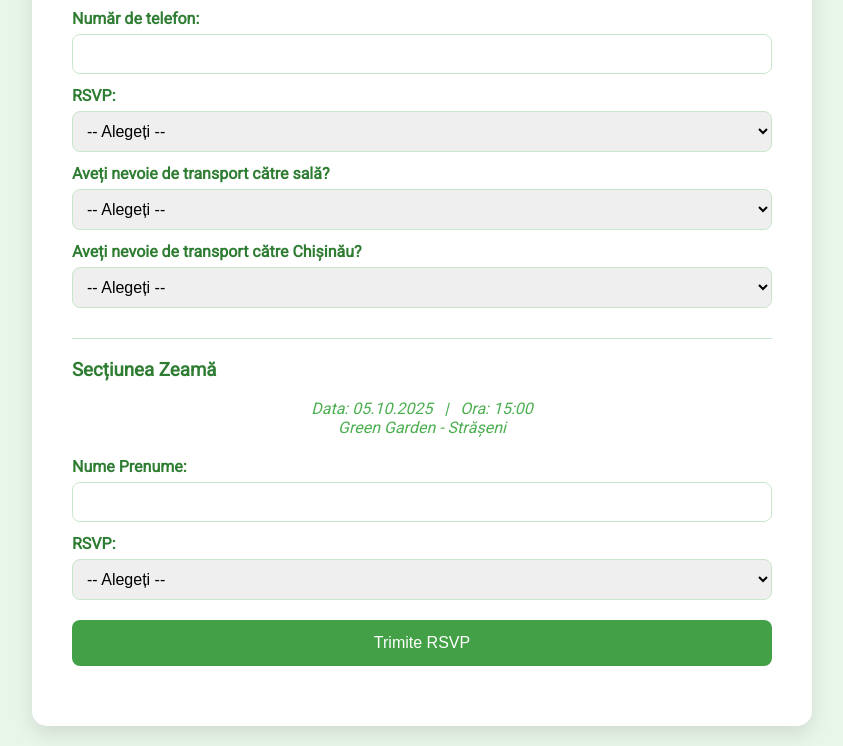
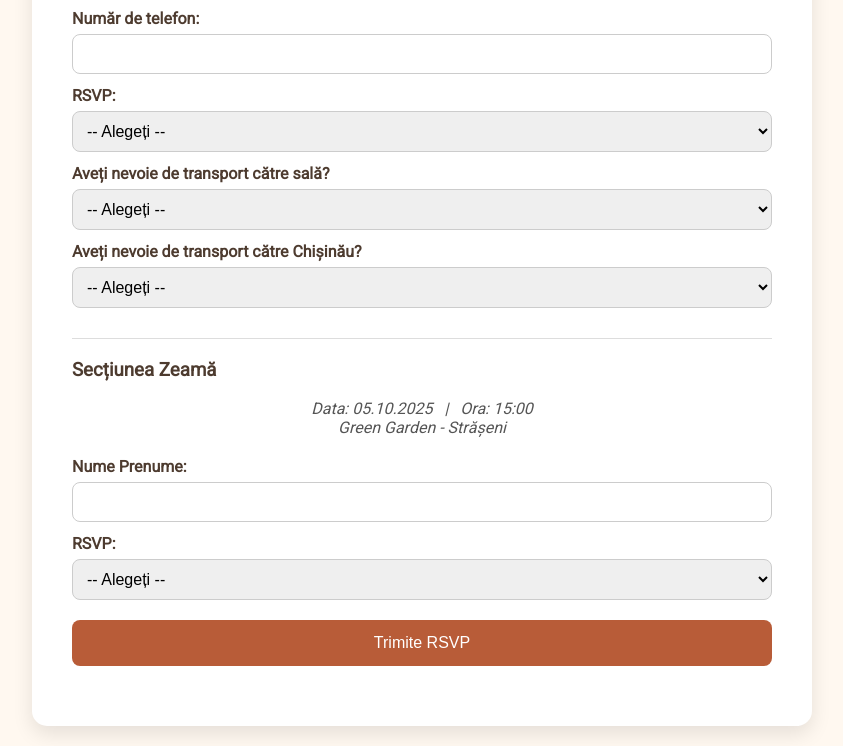
Before and after one commit to IonPislaru/wedding-rsvp, a plain HTML site: page index.html in a window 1280 px wide. Shown: the part 326-1072 px from the top of the page, without its empty margins (218-1061 px from the left). Drawn offline with Linux system fonts and the light colour scheme.

Commit message:
Update index.html

```diff
--- a/index.html
+++ b/index.html
@@ -7,61 +7,54 @@
   <style>
     body {
       font-family: 'Roboto', sans-serif;
-      background: #e8f5e9; /* light pastel green */
+      background: #fff8f0;
       margin: 0;
       padding: 20px;
-      color: #2e7d32; /* darker green for text */
+      color: #4d3b2f;
     }
-
     .container {
       max-width: 700px;
       margin: auto;
-      background: #ffffff;
+      background: #fff;
       padding: 40px;
       border-radius: 15px;
       box-shadow: 0 8px 20px rgba(0,0,0,0.1);
     }
-
     h2 {
       font-family: 'Great Vibes', cursive;
       font-size: 50px;
       text-align: center;
       margin: 0;
-      color: #388e3c; /* slightly darker green */
+      color: #b85c38;
     }
-
     .event-header {
       text-align: center;
       font-style: italic;
-      color: #4caf50;
+      color: #555;
       margin-bottom: 20px;
       margin-top: 5px;
     }
-
     h3 {
       margin-top: 30px;
-      border-top: 1px solid #c8e6c9;
+      border-top: 1px solid #ddd;
       padding-top: 20px;
     }
-
     label {
       display: block;
       margin: 12px 0 6px;
       font-weight: bold;
     }
-
     input, select {
       width: 100%;
       padding: 10px;
-      border: 1px solid #c8e6c9;
+      border: 1px solid #ccc;
       border-radius: 8px;
       font-size: 16px;
       box-sizing: border-box;
     }
-
     button {
       margin-top: 20px;
-      background: #43a047; /* medium green */
+      background: #b85c38;
       color: white;
       border: none;
       padding: 14px;
@@ -70,11 +63,9 @@
       font-size: 16px;
       width: 100%;
     }
-
     button:hover {
-      background: #2e7d32; /* darker green on hover */
+      background: #a14d2e;
     }
-
     #responseMessage {
       margin-top: 20px;
       font-weight: bold;
@@ -143,7 +134,7 @@
   </div>
 
   <script>
-    const scriptURL = "https://script.google.com/macros/s/AKfycbzac_LINHqEClFtwFdwN6aPrBtsvBHSsPM7zY6BJJSMa_kieLt82jNzqu9hwM12YJX3/exec"; // paste your Apps Script Web App URL here
+    const scriptURL = "https://script.google.com/macros/s/AKfycbzDANKjfNa2wv7xZ87uNAO4Eb0GJI-AZVAeh6bOZeHo7rKpAZ-epn_nMpKuAnW3OwBA1w/exec"; // paste your Apps Script Web App URL here
     const form = document.getElementById("rsvpForm");
 
     form.addEventListener("submit", e => {
```
